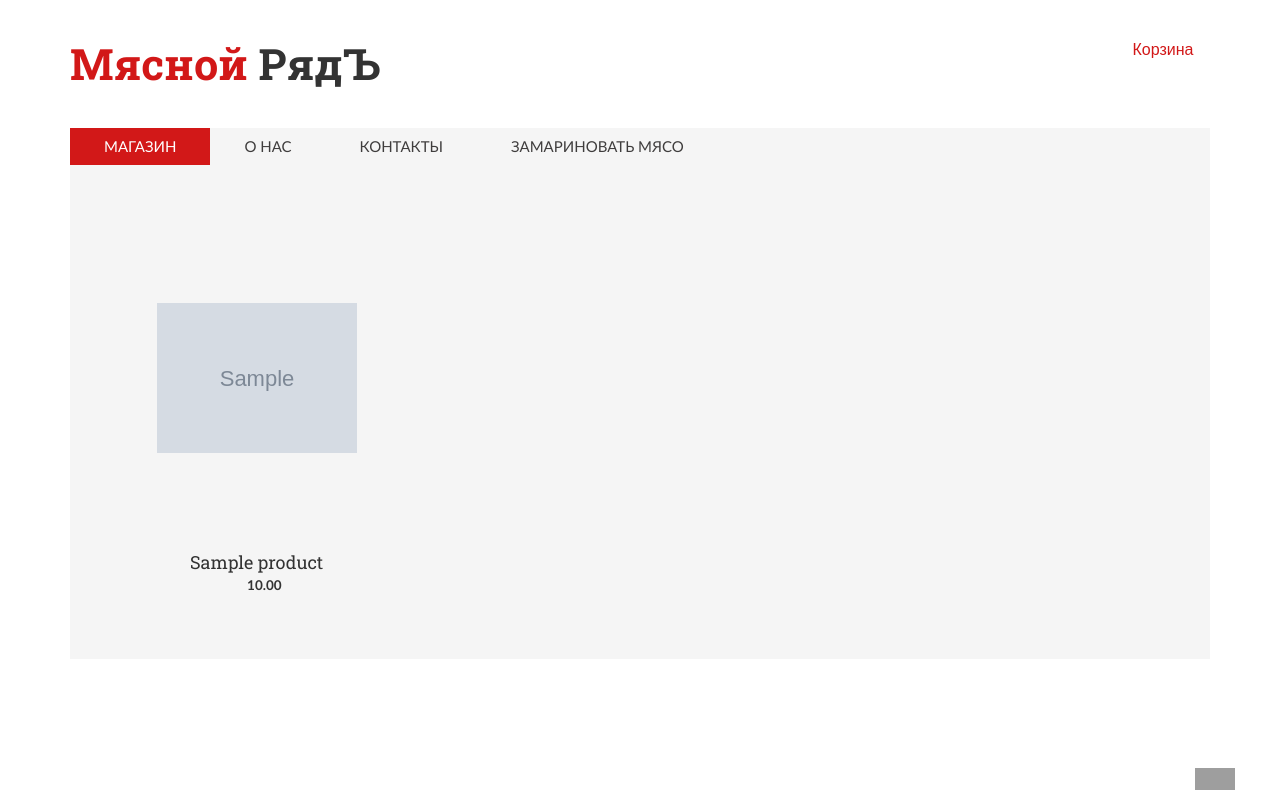
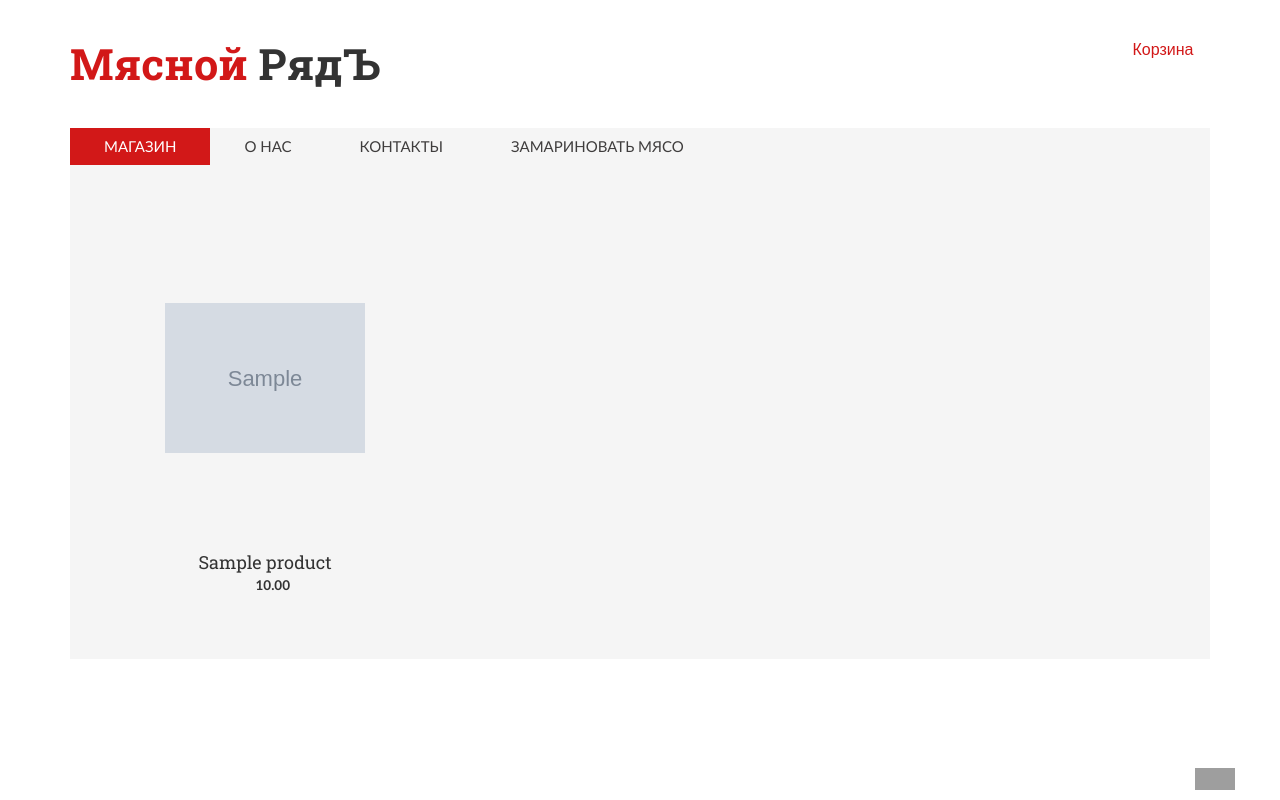
Before and after one commit to yllen32/meatline, a Django app: page / in a window 1280 px wide. Run offline with Django 4.2, Linux system fonts and the light colour scheme; tables that the repository leaves empty hold one stand-in row (values such as "Sample post"); grey boxes marked "Sample" are stand-in pictures; some libraries are stand-ins or nearby versions; some web fonts are replaced; grey boxes are pictures that could not be loaded.

Commit message:
add align

```diff
--- a/meet_line/templates/shop/products.html
+++ b/meet_line/templates/shop/products.html
@@ -2,18 +2,16 @@
 {% block content %}
     {% for product in products%}
     {% if forloop.first %}<div class="row">{% endif %}
-        <div class="col">
-            <div class="products-grd">
-                <a href="#">
-                        <img
-                         style ="width: 300px; height: 350px; object-fit: contain; margin: 0 auto"
-                         src="{{product.picture_url.url}}"
-                         alt=""
-                         class="img-responsive"
-                         />
-                </a>
-                <h4>{{product.name}}</h4>
-                <p><a class="item_add" href="#"><i class="glyphicon glyphicon-shopping-cart"></i> <span class=" item_price valsa">{{product.price}}</span></a></p>
+        <div class=" container col-md-4 col-sm-12">
+            <div class="d-inline-flex">
+                <img
+                    style ="width: 300px; height: 350px; object-fit: contain; margin: auto"
+                    src="{{product.picture_url.url}}"
+                    alt="{{product.name}}"
+                    class="img-responsive"
+                    />
+                <h4 class="text-center">{{product.name}}</h4>
+                <p class="text-center"><a class="item_add" href="#"><i class="glyphicon glyphicon-shopping-cart"></i> <span class=" item_price valsa">{{product.price}}</span></a></p>
                 </div>
             </div>
         {%endfor%}
```
